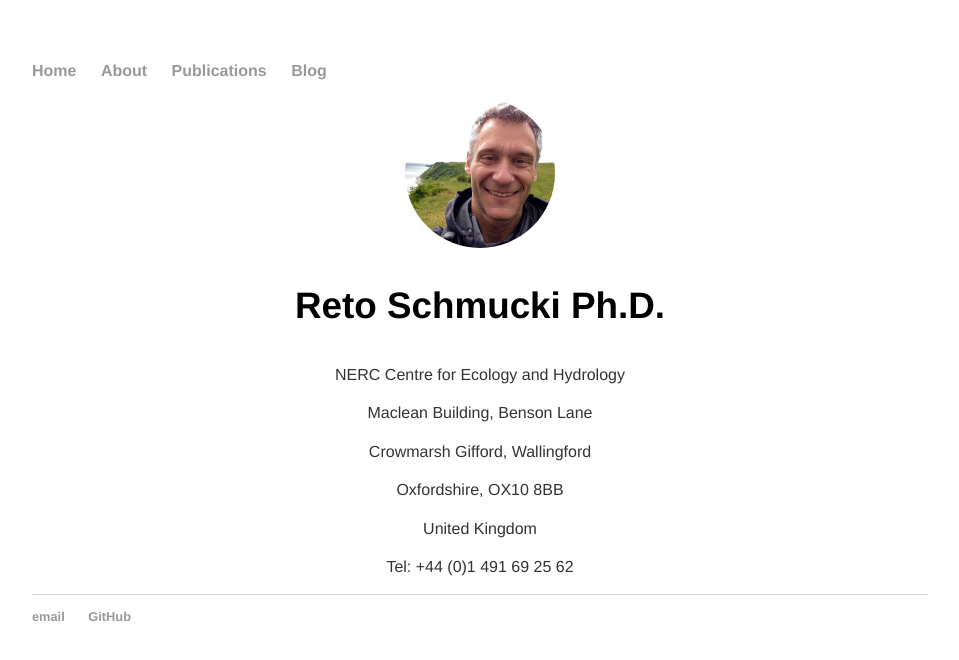
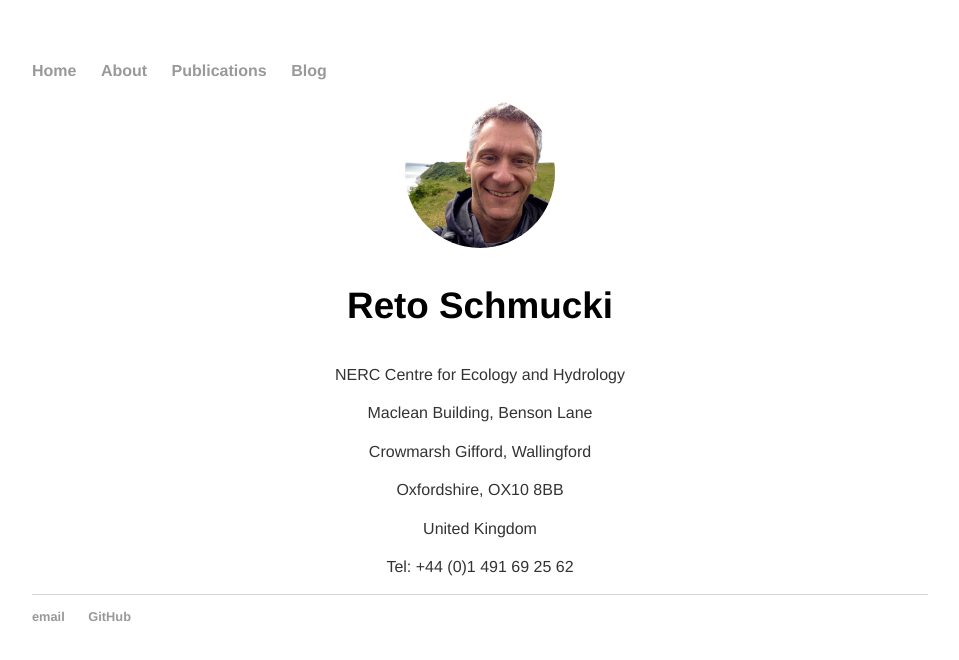
Before and after one commit to RetoSchmucki/RetoSchmucki.github.io, a Jekyll site: the page built from index.html, in a window 1280 px wide. Shown: the top 660 px of the page, without its empty margins (160-1119 px from the left). Built offline with Jekyll 4.4.1, drawn with Linux system fonts in a browser that asks for light colours.

Commit message:
remove phd

```diff
--- a/index.html
+++ b/index.html
@@ -8,7 +8,7 @@ description: Reto Schmucki - community ecologist
 	<title>Reto Schmucki</title>
 	<img class="img-circle" src="me.png">
 
-	<h3>Reto Schmucki Ph.D.</h3>
+	<h3>Reto Schmucki</h3>
 
 	<p>NERC Centre for Ecology and Hydrology</p>
 	<p>Maclean Building, Benson Lane</p>
```
